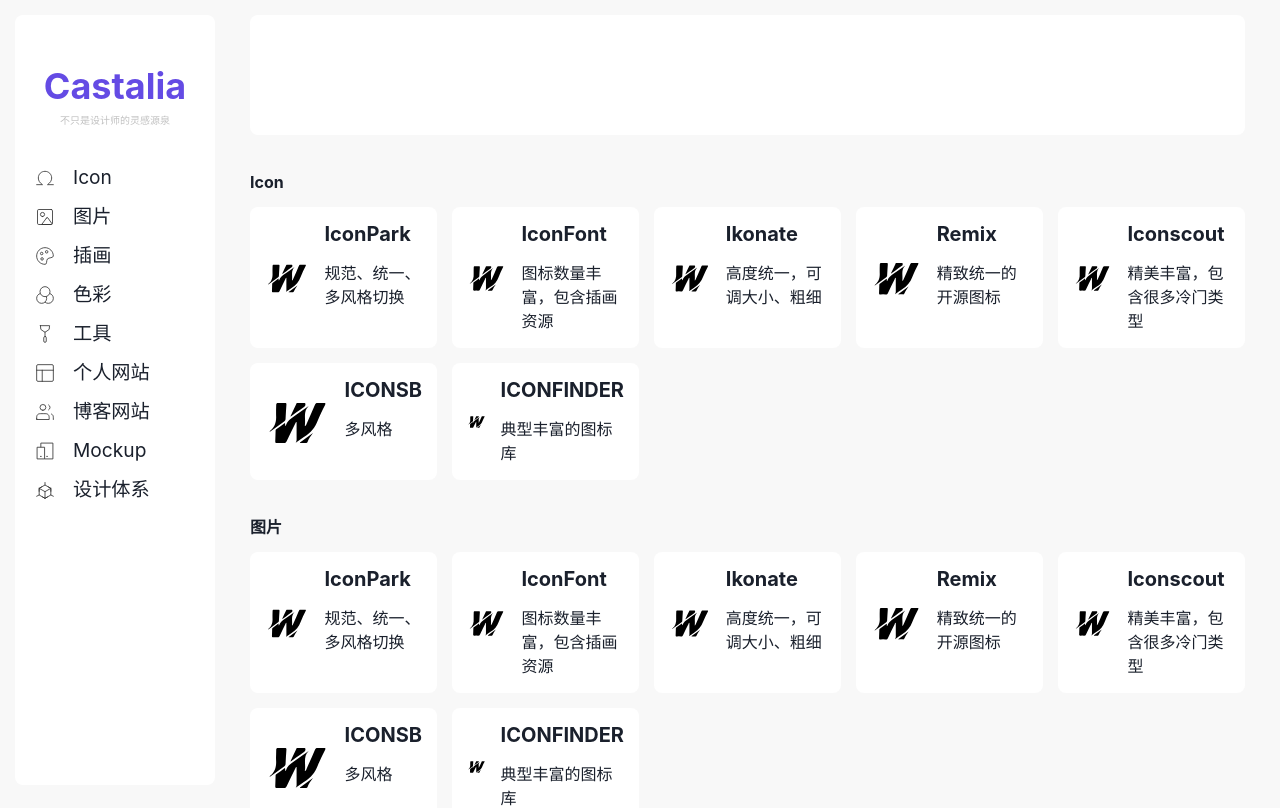
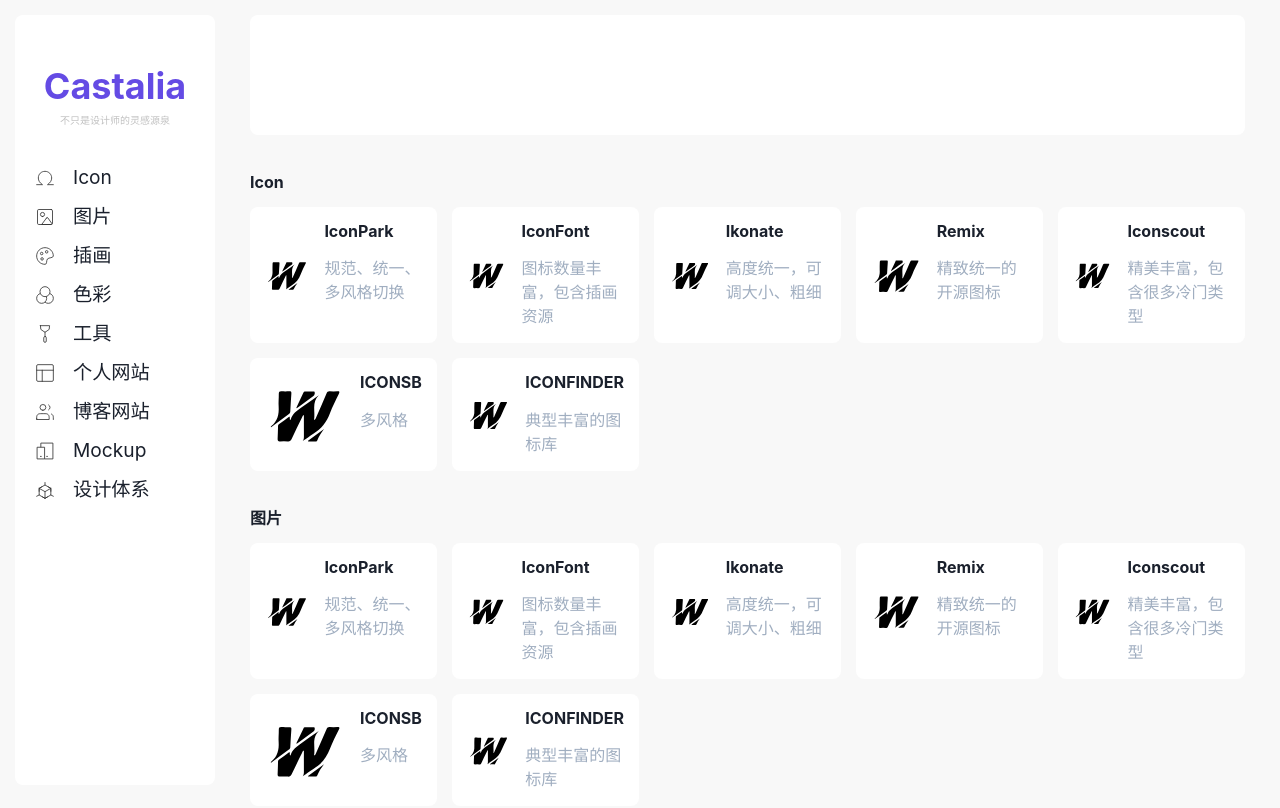
Before and after one commit to afterwork-design/castalia, a Next.js app: page / in a window 1280 px wide. Shown: the top 808 px of the page. Built offline with nearby package versions, Linux system fonts and the light colour scheme.

Commit message:
feat: 添加卡片链接

```diff
--- a/src/components/resourceCard.tsx
+++ b/src/components/resourceCard.tsx
@@ -1,4 +1,4 @@
-import React from "react";
+import React, {useRef} from "react";
 import {Text, Box} from "@chakra-ui/react";
 import {ResourceItem} from "src/server";
 import {RounderBox, H3} from "./primitives";
@@ -11,11 +11,27 @@
 const ResourceCard: React.FC<Props> = ({
     site
 }) => {
+    const linkRef = useRef<HTMLAnchorElement>(null);
+
+    const clickHandle = (event: React.MouseEvent<HTMLDivElement, MouseEvent>) => {
+        const linkEle = linkRef.current;
+        if (linkEle && event.target !== linkEle) {
+            linkEle.click();
+        };
+    };
+
     return (
         <RounderBox
             display="flex"
             p="15px"
             columnGap="15px"
+            _hover={{
+                transform: "scale(0.9)",
+                bgColor: "#ebedec"
+            }}
+            transition="all 1s"
+            cursor="pointer"
+            onClick={clickHandle}
         >
             <Image
                 src="/avatar.svg"
@@ -24,8 +40,17 @@
                 height="80px"
             />
             <Box>
-                <H3>{site.name}</H3>
-                <Text mt="15px">{site.description}</Text>
+                <H3 fontSize={16}>
+                    <a
+                        ref={linkRef}
+                        href={site.url}
+                        target="_blank"
+                        rel="noreferrer"
+                    >
+                        {site.name}
+                    </a>
+                </H3>
+                <Text mt="15px" color="gray.400">{site.description}</Text>
             </Box>
         </RounderBox>
     );
--- a/src/next-seo.json
+++ b/src/next-seo.json
@@ -1,29 +1,14 @@
 {
-    "title": "MINICODE",
-    "description": "MINICODE是一个小程序发布平台，开源，共享。",
+    "title": "Castalia",
+    "description": "Castaila 是一个资源导航网站，不只是设计师的灵感源泉，精选国内外优质网站，让每个人都能找到自己需要的网站",
     "additionalMetaTags": [
         {
             "property": "author",
-            "content": "王鹏飞"
+            "content": "Tang Weijuan"
         },
         {
             "property": "keywords",
-            "content": "minicode,mini code,web development,javascript,typescript,graphics,CG,computer graphics"
+            "content": "site navigation,网站导航,设计导航,castaila,design,design resource,blog,icon,illustrator"
         }
-    ],
-    "twitter": {
-        "cardType": "summary_large_image",
-        "site": "http://www.pengfeixc.com",
-        "title": "王鹏飞的个人网站",
-        "description": "程序员，前端开发，计算机图形学爱好者。"
-    },
-    "openGraph": {
-        "type": "website",
-        "locale": "zh-CN",
-        "site_name": "王鹏飞",
-        "profile": {
-            "firstName": "Pengfei",
-            "lastName": "Wang"
-        }
-    }
+    ]
 }
```
